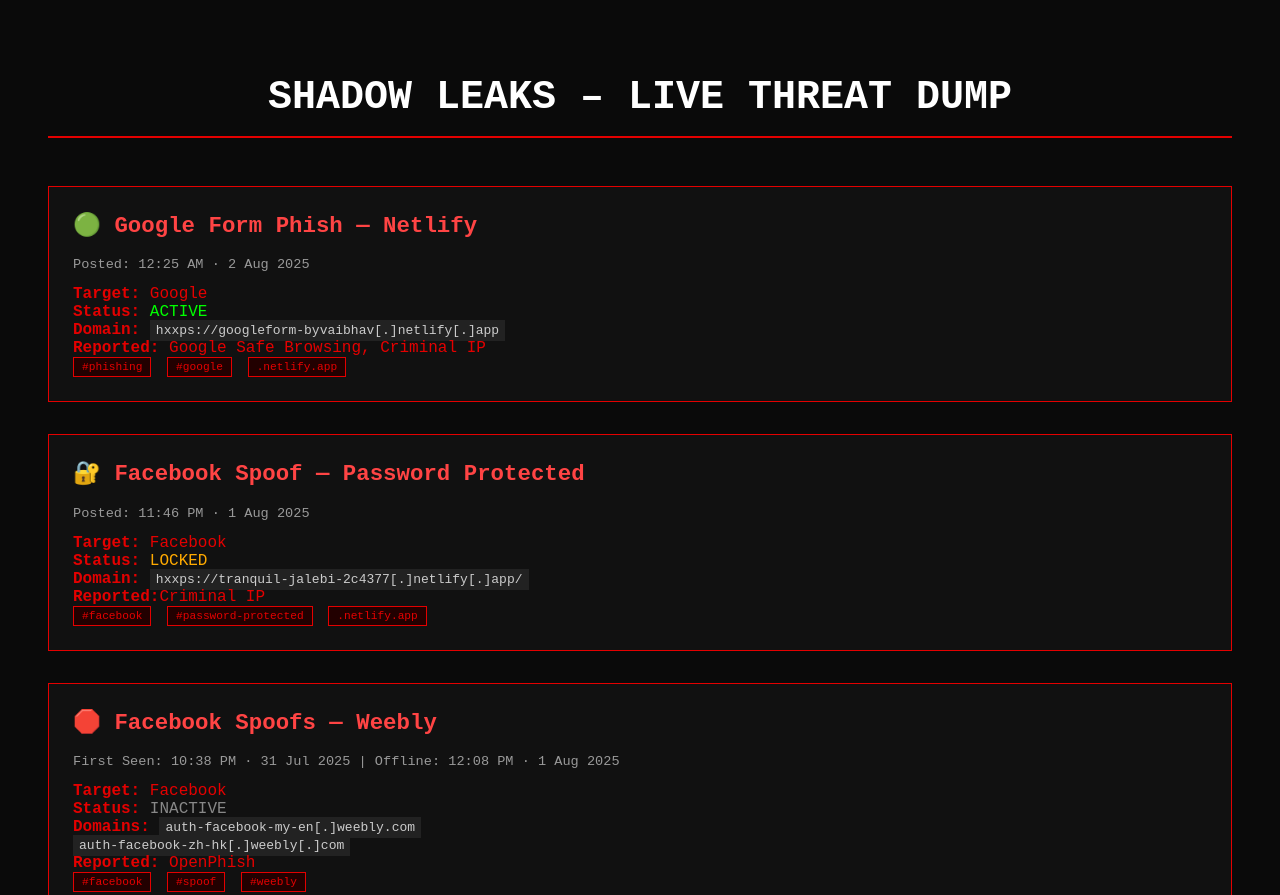
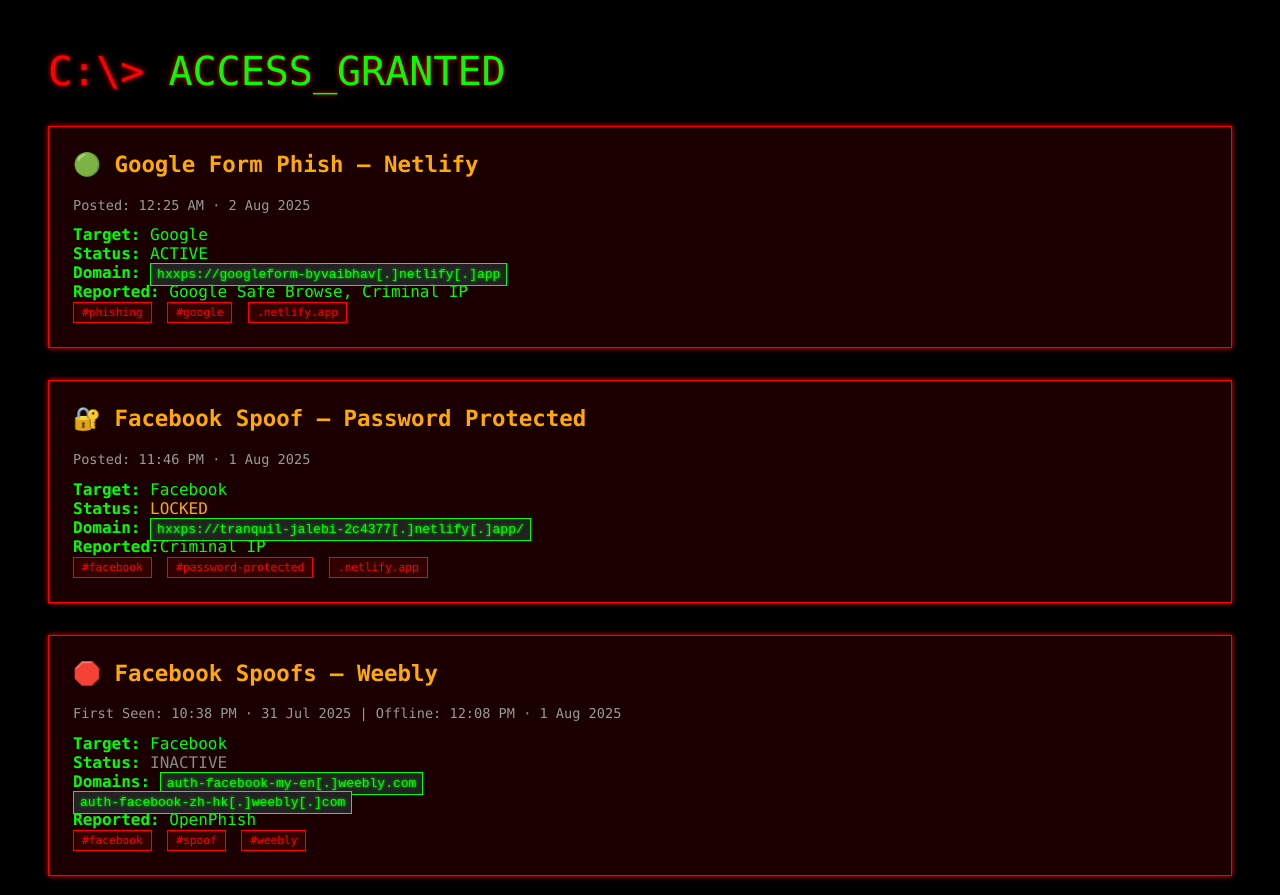
Before and after one commit to ooo889hh/s3curethewebIntelFeed, a plain HTML site: page index.html in a window 1280 px wide. Shown: the top 895 px of the page. Drawn offline with Linux system fonts and the light colour scheme.

Commit message:
Update index.html

```diff
--- a/index.html
+++ b/index.html
@@ -3,72 +3,157 @@
 <head>
   <meta charset="UTF-8" />
   <meta name="viewport" content="width=device-width, initial-scale=1.0"/>
-  <title>Threat Feed | Shadow Leaks</title>
+  <title>C:\>ACCESS_GRANTED</title>
   <style>
+    /* * SYSTEM-WIDE AESTHETICS.
+     * EXECUTING PRIMARY DIRECTIVES.
+     */
     body {
-      background-color: #0a0a0a;
-      color: #e40000;
-      font-family: 'Courier New', monospace;
+      background-color: #000;
+      color: #0f0;
+      font-family: 'Consolas', 'Courier New', monospace;
       margin: 0;
+      padding: 0;
+    }
+
+    /* * INITIALIZING LOADING PROTOCOL.
+     * DISPLAYING SYSTEM STATUS.
+     */
+    .loading-screen {
+      position: fixed;
+      top: 0;
+      left: 0;
+      width: 100%;
+      height: 100%;
+      background-color: #000;
+      display: flex;
+      flex-direction: column;
+      justify-content: center;
+      align-items: center;
+      z-index: 1000;
+      transition: opacity 1s ease-in-out;
+      border: 5px solid #ff0000;
+      box-shadow: 0 0 15px #ff0000;
+      padding: 3rem;
+      box-sizing: border-box;
+    }
+
+    .loading-line {
+      width: 100%;
+      white-space: nowrap;
+      overflow: hidden;
+      border-right: 3px solid #0f0;
+      font-size: 1.5rem;
+      margin-bottom: 1.5rem;
+      animation: typing 2.5s steps(40, end), blink-caret 0.75s step-end infinite;
+    }
+
+    .loading-percentage {
+      color: #0f0;
+      font-size: 4rem;
+      font-weight: bold;
+      text-shadow: 0 0 5px #0f0;
+    }
+
+    /* * THREAT FEED INTERFACE.
+     * EXECUTING DISPLAY PROTOCOL.
+     */
+    .content {
+      opacity: 0;
+      transition: opacity 2s ease-in-out;
       padding: 3rem;
     }
-    h1 {
-      color: #fff;
-      text-align: center;
+
+    .prompt {
+      color: #ff0000;
       font-size: 2.5rem;
-      text-transform: uppercase;
-      border-bottom: 2px solid #e40000;
-      padding-bottom: 1rem;
-      margin-bottom: 3rem;
+      text-shadow: 0 0 5px #ff0000;
+      margin-bottom: 2rem;
     }
+
+    .prompt span {
+      color: #0f0;
+    }
+
     .entry {
-      border: 1px solid #e40000;
+      border: 1px solid #ff0000;
       padding: 1.5rem;
       margin-bottom: 2rem;
-      background-color: #111;
+      background-color: rgba(255, 0, 0, 0.1);
+      box-shadow: 0 0 5px #ff0000;
+      transition: box-shadow 0.3s ease-in-out;
     }
+
+    .entry:hover {
+        box-shadow: 0 0 15px #ff0000;
+    }
+
     .entry h2 {
       font-size: 1.4rem;
       margin-top: 0;
-      color: #ff4444;
+      color: #ffaa00;
     }
+
     .meta {
       font-size: 0.85rem;
       color: #999;
       margin-bottom: 0.8rem;
     }
+
     .tag {
-      background: #200;
+      background: #330000;
       padding: 3px 8px;
       margin-right: 6px;
-      border: 1px solid #e40000;
+      border: 1px solid #ff0000;
       font-size: 0.7rem;
       display: inline-block;
-      color: #e40000;
+      color: #ff0000;
     }
+
     code {
-      color: #ccc;
+      color: #0f0;
       background-color: #222;
       padding: 3px 6px;
+      border: 1px solid #0f0;
+      text-shadow: 0 0 3px #0f0;
     }
+
     footer {
       text-align: center;
       margin-top: 5rem;
       font-size: 0.8rem;
       color: #444;
+      text-shadow: none;
+    }
+
+    /* * ANIMATION PROTOCOLS.
+     */
+    @keyframes typing {
+      from { width: 0 }
+      to { width: 100% }
+    }
+
+    @keyframes blink-caret {
+      from, to { border-color: transparent }
+      50% { border-color: #0f0 }
     }
   </style>
 </head>
 <body>
-  <h1>Shadow Leaks – Live Threat Dump</h1>
+  <div class="loading-screen" id="loading-screen">
+    <div class="loading-line">INITIATING DATA RETRIEVAL...</div>
+    <div class="loading-percentage" id="loading-percentage">0%</div>
+  </div>
 
+  <div class="content" id="content">
+    <div class="prompt">C:\> <span>ACCESS_GRANTED</span></div>
     <div class="entry">
       <h2>🟢 Google Form Phish — Netlify</h2>
       <div class="meta">Posted: 12:25 AM · 2 Aug 2025</div>
       <div><strong>Target:</strong> Google</div>
       <div><strong>Status:</strong> <span style="color: #0f0;">ACTIVE</span></div>
       <div><strong>Domain:</strong> <code>hxxps://googleform-byvaibhav[.]netlify[.]app</code></div>
-    <div><strong>Reported:</strong> Google Safe Browsing, Criminal IP</div>
+      <div><strong>Reported:</strong> Google Safe Browse, Criminal IP</div>
       <div>
         <span class="tag">#phishing</span>
         <span class="tag">#google</span>
@@ -122,8 +207,43 @@
     </div>
 
     <footer>
-    ⚠️ This page is for cybersecurity monitoring and awareness only.
-    Unauthorized use may be a criminal offense.
+      > DISCLAMER_ID:0x41.25.75_STATUS:CRITICAL<br>
+      WARNING: This interface is for cybersecurity monitoring. UNAUTHORIZED access is strictly prohibited and may result in legal action.
     </footer>
+  </div>
+
+  <script>
+    window.addEventListener('load', () => {
+      const loadingScreen = document.getElementById('loading-screen');
+      const content = document.getElementById('content');
+      const loadingPercentage = document.getElementById('loading-percentage');
+      const loadingLine = document.querySelector('.loading-line');
+
+      // Hide the initial typing animation for the percentage counter
+      loadingLine.style.animation = 'none';
+      setTimeout(() => {
+        loadingLine.style.animation = 'typing 2.5s steps(40, end), blink-caret 0.75s step-end infinite';
+      }, 10);
+
+      let percentage = 0;
+      const interval = setInterval(() => {
+        percentage += 1;
+        loadingPercentage.textContent = percentage + '%';
+        if (percentage >= 100) {
+          clearInterval(interval);
+          loadingLine.style.borderRight = 'none'; // Remove the blinking cursor
+
+          setTimeout(() => {
+            loadingScreen.style.opacity = '0';
+            content.style.opacity = '1';
+
+            setTimeout(() => {
+              loadingScreen.style.display = 'none';
+            }, 1000);
+          }, 500);
+        }
+      }, 25); // Adjusted speed for a more dramatic effect
+    });
+  </script>
 </body>
 </html>
```
Lines whose indentation alone changed are shown as unchanged.
